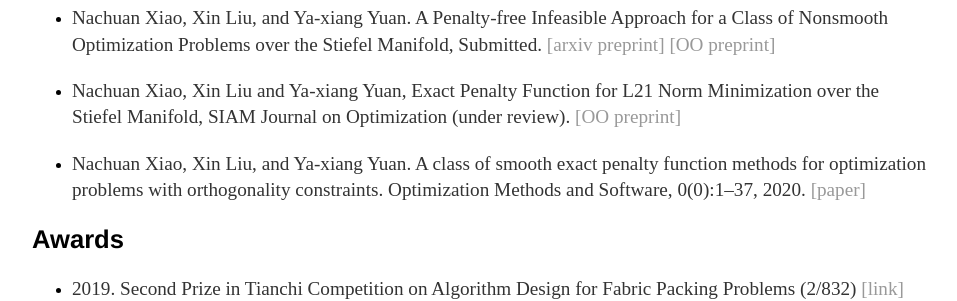
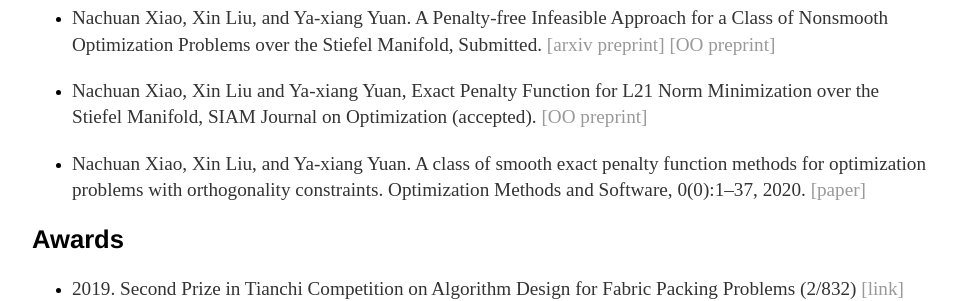
Before and after one commit to xnchxy/xnchxy.github.io, a Jekyll site: the page built from index.html, in a window 1280 px wide. Shown: the part 1028-1329 px from the top of the page, without its empty margins (160-1117 px from the left). Built offline with Jekyll 4.4.1, drawn with Linux system fonts in a browser that asks for light colours.

Commit message:
Update index.html

```diff
--- a/index.html
+++ b/index.html
@@ -23,7 +23,7 @@ title: Nachuan Xiao's Homepage
         <h2>Publications</h2>
 	<ul>
 		<li><p>Nachuan Xiao, Xin Liu, and Ya-xiang Yuan. A Penalty-free Infeasible Approach for a Class of Nonsmooth Optimization Problems over the Stiefel Manifold, Submitted. <a href="https://arxiv.org/abs/2103.03514v2">[arxiv preprint] <a href="http://www.optimization-online.org/DB_HTML/2021/03/8285.html">[OO preprint]</a></p></li>
-		<li><p>Nachuan Xiao, Xin Liu and Ya-xiang Yuan, Exact Penalty Function for L21 Norm Minimization over the Stiefel Manifold, SIAM Journal on Optimization (under review). <a href="http://www.optimization-online.org/DB_HTML/2020/07/7908.html">[OO preprint]  </a></p></li>
+		<li><p>Nachuan Xiao, Xin Liu and Ya-xiang Yuan, Exact Penalty Function for L21 Norm Minimization over the Stiefel Manifold, SIAM Journal on Optimization (accepted). <a href="http://www.optimization-online.org/DB_HTML/2020/07/7908.html">[OO preprint]  </a></p></li>
 		<li><p>Nachuan Xiao, Xin Liu, and Ya-xiang Yuan. A class of smooth exact penalty function methods for optimization problems with orthogonality constraints. Optimization Methods and Software, 0(0):1–37, 2020. <a href="https://www.tandfonline.com/doi/full/10.1080/10556788.2020.1852236?journalCode=goms20">[paper] </a></p></li>
 	</ul>
 </div>
```
